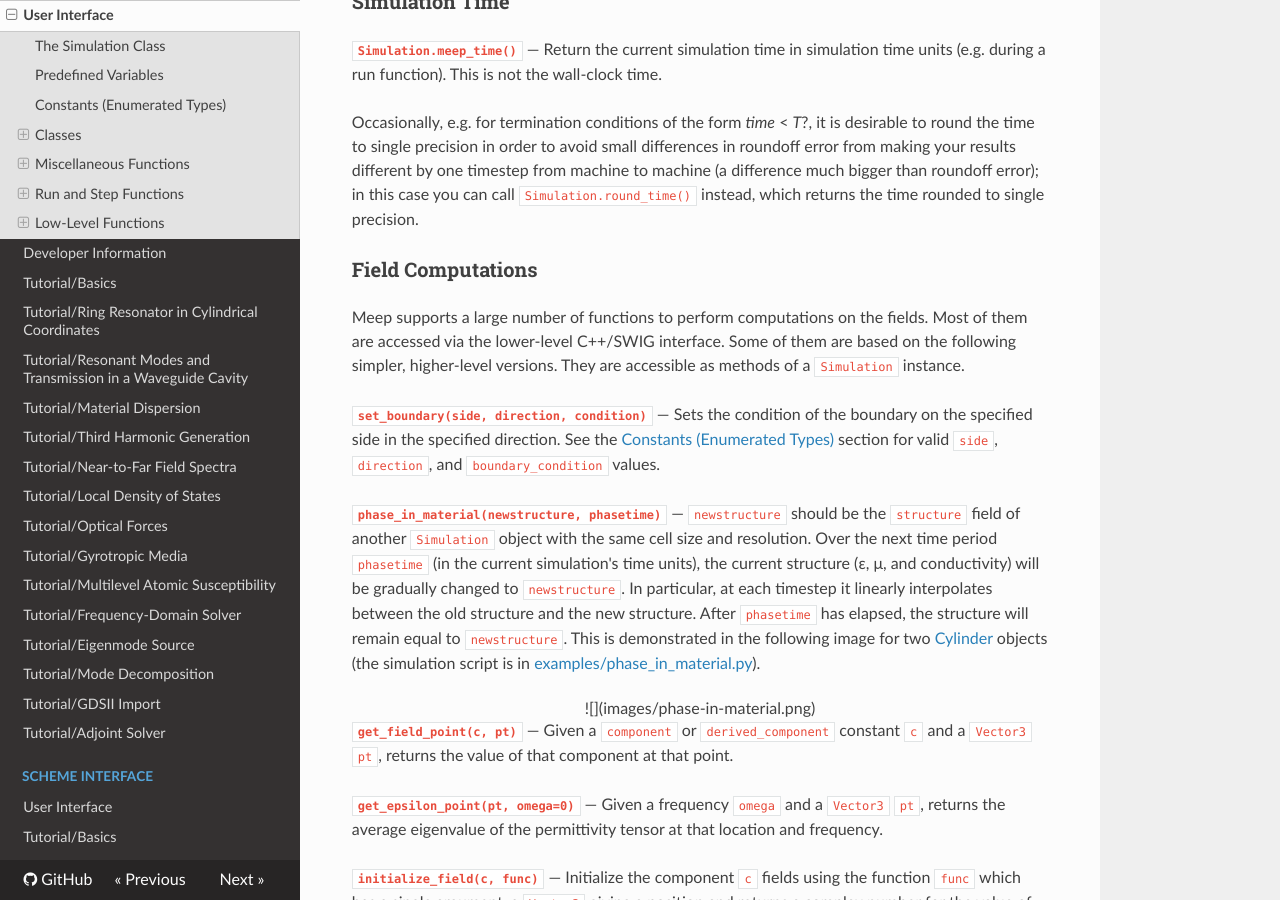
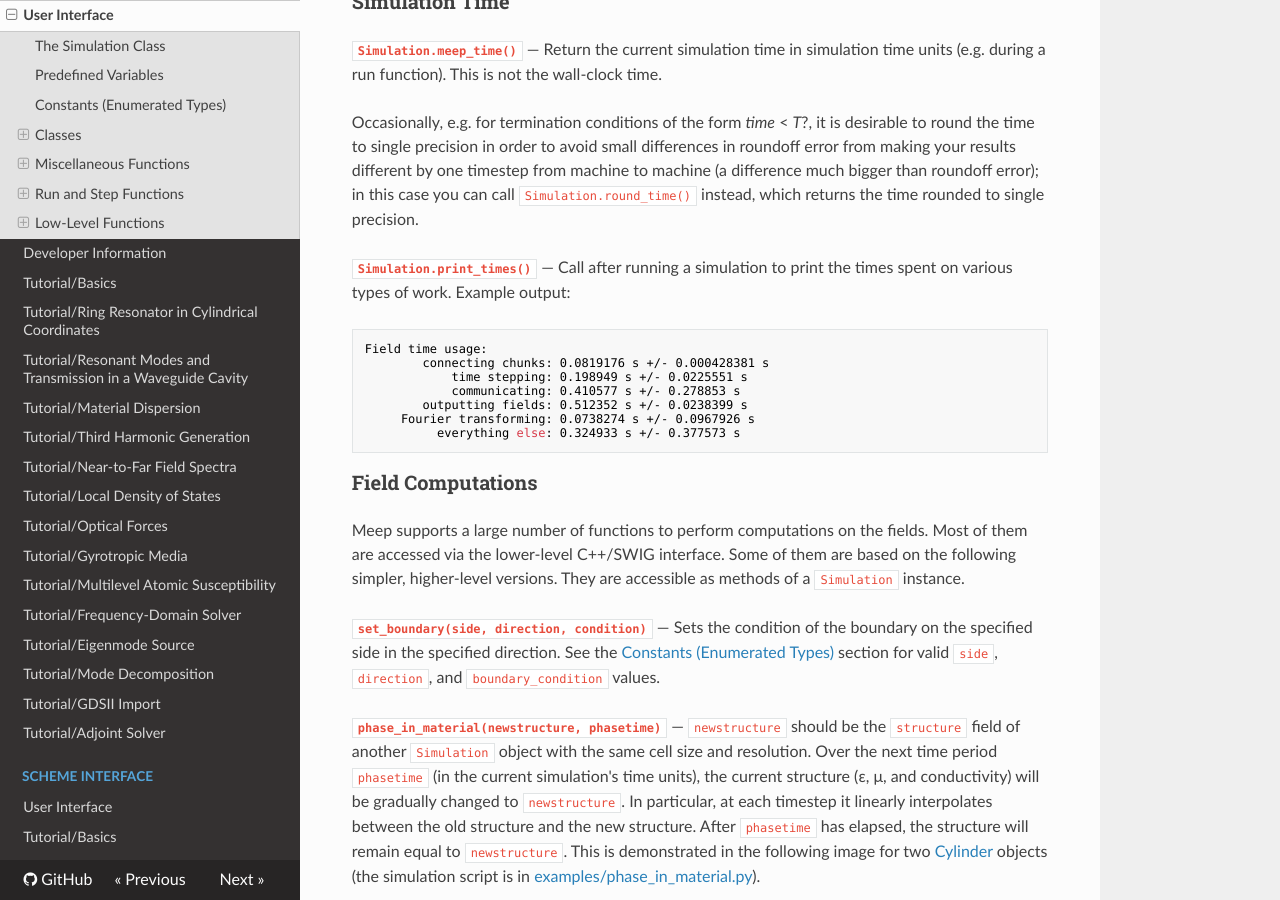
Before and after one commit to NanoComp/meep, an MkDocs documentation site: the page built from doc/docs/Python_User_Interface.md, in a window 1280 px wide and 900 px high, scrolled down 29025 px. Built offline with MkDocs 1.6.1, drawn with Linux system fonts in a browser that asks for light colours; nearby versions of some CDN libraries; formulas are drawn with MathJax 3; old or Windows-style settings are respelled for this version of MkDocs.

Commit message:
Make print_times call explicit instead of implicit

````diff
--- a/doc/docs/Python_User_Interface.md
+++ b/doc/docs/Python_User_Interface.md
@@ -1000,6 +1000,20 @@ Put output in a subdirectory, which is created if necessary. If the optional arg
 Return the current simulation time in simulation time units (e.g. during a run function). This is not the wall-clock time.
 
 Occasionally, e.g. for termination conditions of the form *time* &lt; *T*?, it is desirable to round the time to single precision in order to avoid small differences in roundoff error from making your results different by one timestep from machine to machine (a difference much bigger than roundoff error); in this case you can call `Simulation.round_time()` instead, which returns the time rounded to single precision.
+
+**`Simulation.print_times()`**
+—
+Call after running a simulation to print the times spent on various types of work. Example output:
+
+```
+Field time usage:
+        connecting chunks: 0.0819176 s +/- 0.000428381 s
+            time stepping: 0.198949 s +/- 0.0225551 s
+            communicating: 0.410577 s +/- 0.278853 s
+        outputting fields: 0.512352 s +/- 0.0238399 s
+     Fourier transforming: 0.0738274 s +/- 0.0967926 s
+          everything else: 0.324933 s +/- 0.377573 s
+```
 
 ### Field Computations
 
````
Also changed, not shown: 4 other files.
